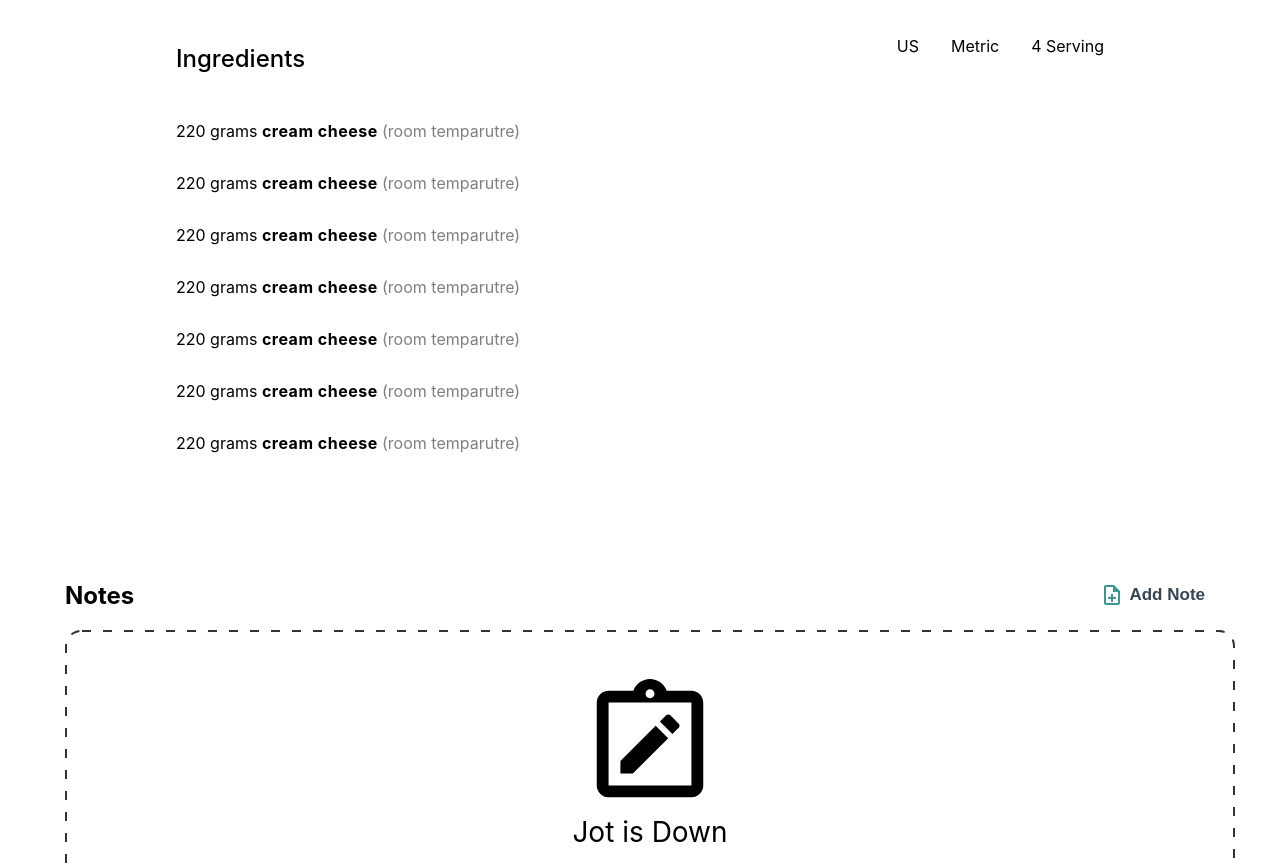
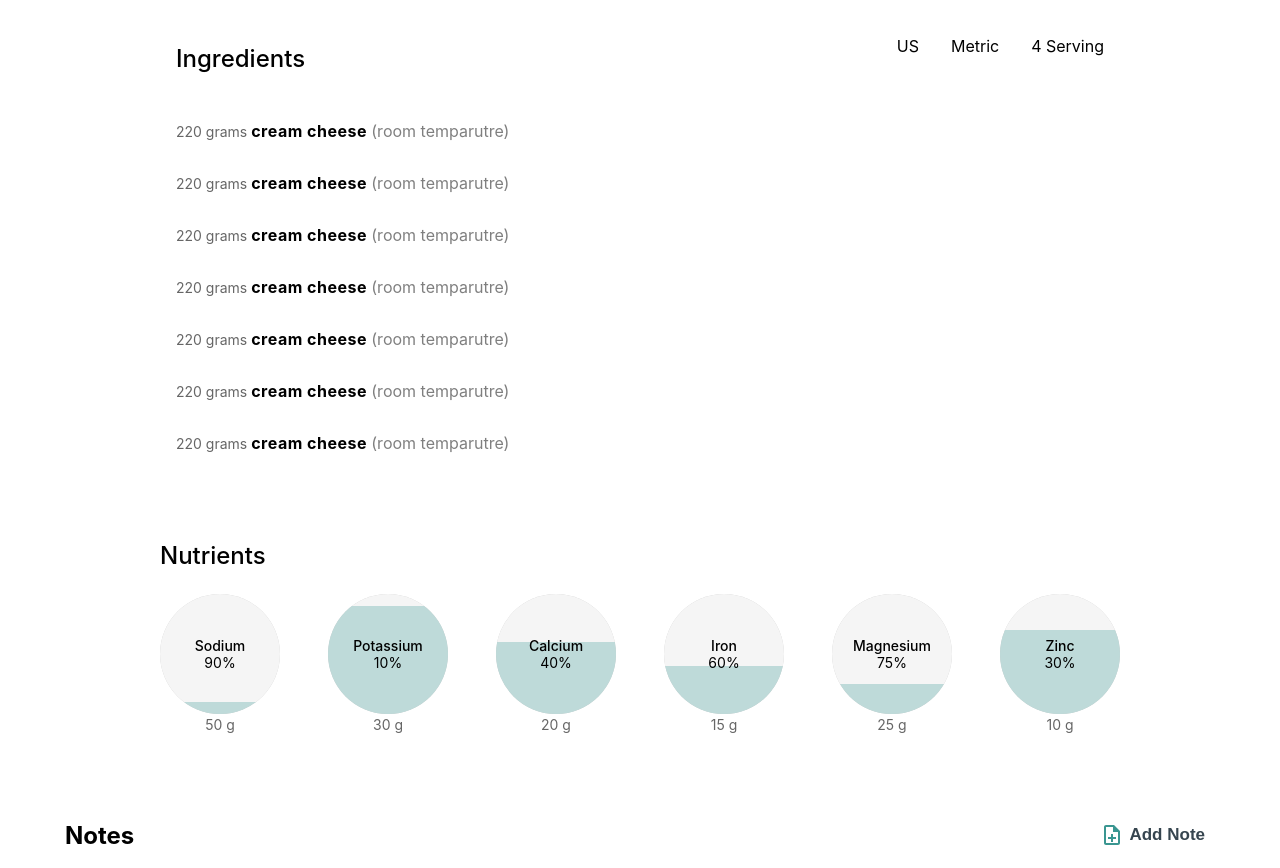
Before and after one commit to ali-hamza-jutt/yum-yam, a React (Create React App) app in the folder frontend/: page /recipeDescription in a window 1280 px wide. Shown: the part 780-1648 px from the top of the page. Built offline with nearby package versions, Linux system fonts and the light colour scheme; a web font is replaced by a local one.

Commit message:
Completed the Recipe Description page design

```diff
--- /dev/null
+++ b/frontend/src/components/Nutrients/Nutrients.css
@@ -0,0 +1,33 @@
+.nutrients-component {
+    margin: 3rem 10rem;
+  }
+
+  .nutrients-container {
+    display: flex;
+    justify-content: space-between;
+    margin-top: 20px;
+  }
+
+  .nutrient-circle {
+    text-align: center;
+  }
+
+  .nutrient-info {
+    font-size: 14px;
+    color: #000000;
+  }
+
+  .quantity {
+    margin-top: 2px;
+    font-size: 14px;
+    color: #666;
+  }
+  .nutrient-name{
+    margin: 0;
+    padding: 0;
+    font-weight: 500;
+  }
+  .nutrient-percentage{
+    margin: 0;
+    padding: 0;
+  }
--- /dev/null
+++ b/frontend/src/components/Nutrients/Nutrients.jsx
@@ -0,0 +1,81 @@
+import React from 'react';
+import './Nutrients.css';
+
+function NutrientCircle({ nutrient, percentage, quantity }) {
+  const circleStyle = {
+    width: '120px',
+    height: '120px',
+    borderRadius: '50%',
+    backgroundColor: '#ccc',
+    overflow: 'hidden',
+    position: 'relative'
+  };
+
+  const unfilledStyle = {
+    position: 'absolute',
+    width: '100%',
+    height: `${percentage}%`,
+    background: '#f5f5f5',
+    top: 0,
+    left: 0,
+    zIndex: 1
+  };
+
+  const filledStyle = {
+    position: 'absolute',
+    width: '100%',
+    height: `${100 - percentage}%`,
+    background: '#bedad9',
+    bottom: 0,
+    left: 0,
+    zIndex: 1
+  };
+
+  const nutrientInfoStyle = {
+    position: 'absolute',
+    width: '100%',
+    top: '50%',
+    transform: 'translateY(-50%)',
+    zIndex: 2, // Ensure the nutrient info is above the filled and unfilled divs
+    textAlign: 'center',
+    fontSize: '14px',
+    color: '#000000'
+  };
+
+  return (
+    <div className="nutrient-circle">
+      <div className="circle" style={circleStyle}>
+        <div className="unfilled" style={unfilledStyle}></div>
+        <div className="filled" style={filledStyle}></div>
+        <div className="nutrient-info" style={nutrientInfoStyle}>
+            <p className="nutrient-name">
+            {nutrient}
+            </p>
+            <p className="nutrient-percentage">
+            {percentage}%
+            </p>
+
+        </div>
+      </div>
+      <div className="quantity">{quantity} g</div>
+    </div>
+  );
+}
+
+function Nutrients() {
+  return (
+    <div className="nutrients-component">
+      <p className="simple-heading">Nutrients</p>
+      <div className="nutrients-container">
+        <NutrientCircle nutrient="Sodium" percentage={90} quantity={50} />
+        <NutrientCircle nutrient="Potassium" percentage={10} quantity={30} />
+        <NutrientCircle nutrient="Calcium" percentage={40} quantity={20} />
+        <NutrientCircle nutrient="Iron" percentage={60} quantity={15} />
+        <NutrientCircle nutrient="Magnesium" percentage={75} quantity={25} />
+        <NutrientCircle nutrient="Zinc" percentage={30} quantity={10} />
+      </div>
+    </div>
+  );
+}
+
+export default Nutrients;
--- a/frontend/src/pages/App/App.css
+++ b/frontend/src/pages/App/App.css
@@ -1,35 +1,5 @@
-
-.App-logo {
-  height: 40vmin;
-  pointer-events: none;
-}
-
-@media (prefers-reduced-motion: no-preference) {
-  .App-logo {
-    animation: App-logo-spin infinite 20s linear;
-  }
-}
-
-.App-header {
-  background-color: #282c34;
-  min-height: 100vh;
-  display: flex;
-  flex-direction: column;
-  align-items: center;
-  justify-content: center;
-  font-size: calc(10px + 2vmin);
-  color: white;
-}
-
-.App-link {
-  color: #61dafb;
-}
-
-@keyframes App-logo-spin {
-  from {
-    transform: rotate(0deg);
-  }
-  to {
-    transform: rotate(360deg);
-  }
-}
+/* *{
+  margin: 0;
+  padding: 0;
+  box-sizing: border-box;
+} */
--- a/frontend/src/pages/RecipeDescription/RecipeDescription.jsx
+++ b/frontend/src/pages/RecipeDescription/RecipeDescription.jsx
@@ -9,6 +9,7 @@ import TextEditor from '../../components/TextEditor/TextEditor';
 import Footer from '../../components/Footer/Footer';
 
 import './RecipeDescription.css'
+import Nutrients from '../../components/Nutrients/Nutrients';
 
 
 function RecipeDescription() {
@@ -149,6 +150,8 @@ function RecipeDescription() {
                 </p>
               </div>
         </div>
+
+        <Nutrients/>
          <TextEditor/>
          < ReviewBox/>
          < ReviewBox/>
```
